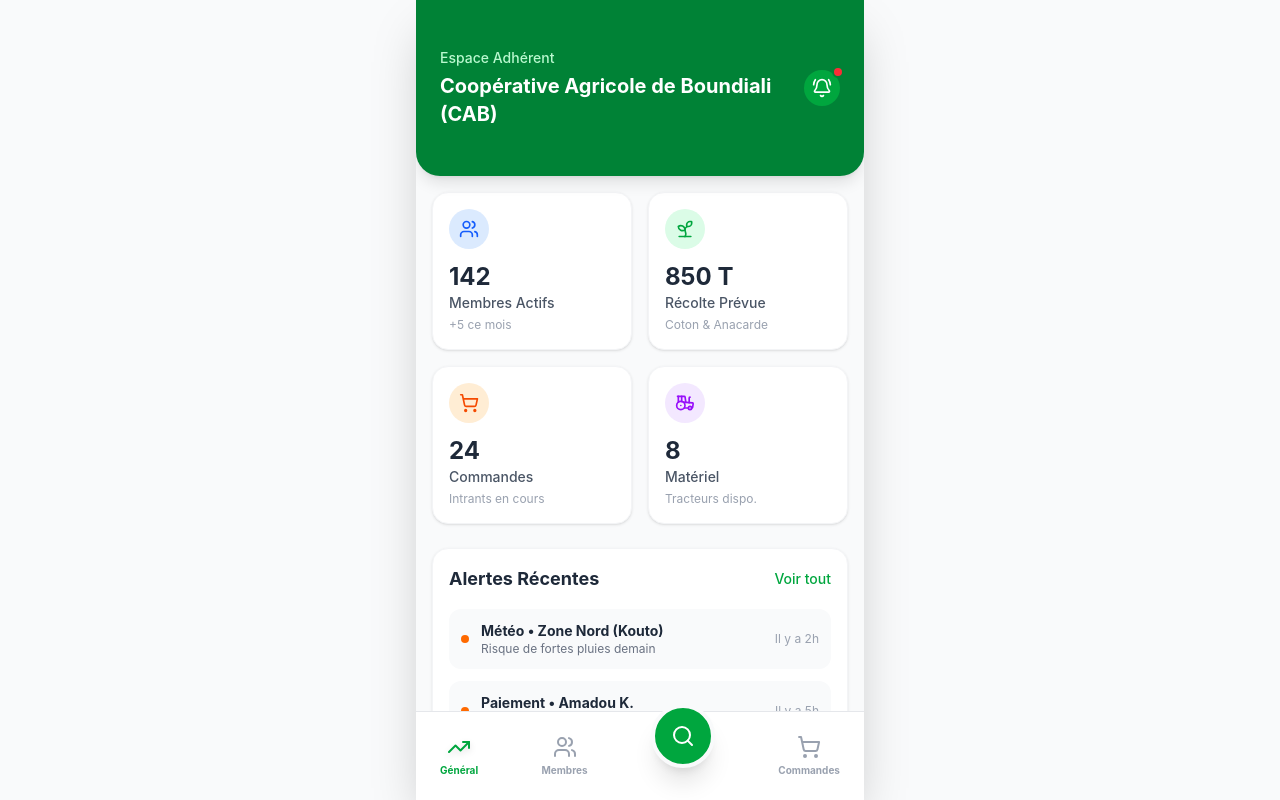
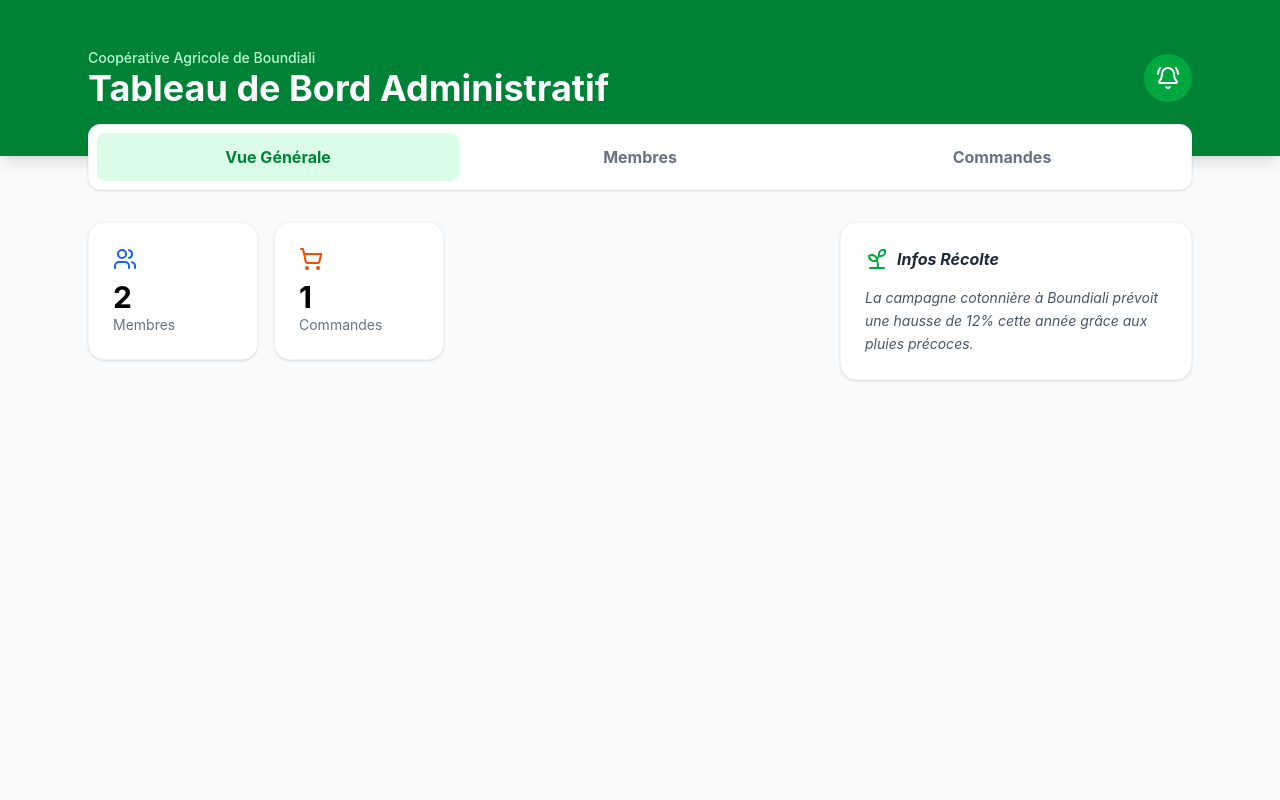
Before and after one commit to wonnansoro-svg/vitejs-vite-eyunclof, a React (Vite) app: page / in a window 1280 px wide. Built offline with nearby package versions, Linux system fonts and the light colour scheme.

Commit message:
Formulaire d'ajout des membres et commandes

```diff
--- a/src/CoopDashboard.tsx
+++ b/src/CoopDashboard.tsx
@@ -1,204 +1,220 @@
 import React, { useState } from 'react';
 import {
-  Users,
-  Tractor,
-  Sprout,
-  ShoppingCart,
-  BellRing,
-  TrendingUp,
-  MapPin,
-  Search,
-  ChevronRight,
-  Package,
-  CheckCircle2,
-  Clock
+  Users, Tractor, Sprout, ShoppingCart, BellRing,
+  TrendingUp, MapPin, Search, ChevronRight,
+  Package, CheckCircle2, Clock, Plus, X
 } from 'lucide-react';
 
-// --- 1. DÉFINITION DES TYPES ---
-interface CoopStat {
-  title: string;
-  value: string | number;
-  subtitle: string;
-  icon: React.ElementType;
-  color: string;
-  bg: string;
+// --- TYPES ---
+interface Member {
+  id: number;
+  nom: string;
+  village: string;
+  culture: string;
+  surface: string;
+  statut: string;
 }
 
-interface Alert {
-  id: number;
-  member: string;
-  type: string;
-  message: string;
+interface Order {
+  id: string;
+  produit: string;
+  qte: string;
   date: string;
+  statut: string;
 }
 
-// --- 2. VRAIES DONNÉES (Simulées) ---
-const mockMembers = [
-  { id: 1, nom: "Amadou Koné", village: "Kouto", culture: "Coton", surface: "5 ha", statut: "Actif" },
-  { id: 2, nom: "Fatouma Sylla", village: "Tengréla", culture: "Anacarde", surface: "12 ha", statut: "Actif" },
-  { id: 3, nom: "Seydou Traoré", village: "Boundiali", culture: "Maïs", surface: "3 ha", statut: "En attente" },
-  { id: 4, nom: "Mariam Ouattara", village: "Kolia", culture: "Coton", surface: "8 ha", statut: "Actif" },
-];
-
-const mockOrders = [
-  { id: "CMD-089", produit: "Engrais NPK 15-15-15", qte: "50 sacs", date: "Aujourd'hui", statut: "Livré" },
-  { id: "CMD-090", produit: "Semences de Maïs", qte: "20 kg", date: "Hier", statut: "En préparation" },
-  { id: "CMD-091", produit: "Produit Phytosanitaire", qte: "10 litres", date: "12 Mars", statut: "En attente" },
-];
-
-// --- 3. COMPOSANT PRINCIPAL ---
 const CoopDashboard: React.FC = () => {
   const [activeTab, setActiveTab] = useState<'overview' | 'members' | 'orders'>('overview');
-  const coopName = "Coopérative Agricole de Boundiali (CAB)";
+  const [showForm, setShowForm] = useState<boolean>(false);
 
-  const stats: CoopStat[] = [
-    { title: "Membres Actifs", value: 142, subtitle: "+5 ce mois", icon: Users, color: "text-blue-600", bg: "bg-blue-100" },
-    { title: "Récolte Prévue", value: "850 T", subtitle: "Coton & Anacarde", icon: Sprout, color: "text-green-600", bg: "bg-green-100" },
-    { title: "Commandes", value: 24, subtitle: "Intrants en cours", icon: ShoppingCart, color: "text-orange-600", bg: "bg-orange-100" },
-    { title: "Matériel", value: 8, subtitle: "Tracteurs dispo.", icon: Tractor, color: "text-purple-600", bg: "bg-purple-100" }
-  ];
+  // --- ÉTATS POUR LES DONNÉES (Saisie en direct) ---
+  const [members, setMembers] = useState<Member[]>([
+    { id: 1, nom: "Amadou Koné", village: "Kouto", culture: "Coton", surface: "5 ha", statut: "Actif" },
+    { id: 2, nom: "Fatouma Sylla", village: "Tengréla", culture: "Anacarde", surface: "12 ha", statut: "Actif" }
+  ]);
 
-  const alerts: Alert[] = [
-    { id: 1, member: "Zone Nord (Kouto)", type: "Météo", message: "Risque de fortes pluies demain", date: "Il y a 2h" },
-    { id: 2, member: "Amadou K.", type: "Paiement", message: "Cotisation annuelle reçue", date: "Il y a 5h" },
-  ];
+  const [orders, setOrders] = useState<Order[]>([
+    { id: "CMD-089", produit: "Engrais NPK", qte: "50 sacs", date: "23 Mars", statut: "Livré" }
+  ]);
 
-  // --- VUE: GÉNÉRAL (L'accueil) ---
-  const renderOverview = () => (
-    <>
-      <div className="grid grid-cols-2 gap-4 mb-6">
-        {stats.map((stat, index) => (
-          <div key={index} className="bg-white p-4 rounded-2xl shadow-sm border border-gray-100">
-            <div className={`w-10 h-10 rounded-full flex items-center justify-center ${stat.bg} ${stat.color} mb-3`}>
-              <stat.icon size={20} />
+  // --- ÉTATS POUR LES FORMULAIRES ---
+  const [newMember, setNewMember] = useState({ nom: '', village: '', culture: '', surface: '' });
+  const [newOrder, setNewOrder] = useState({ produit: '', qte: '' });
+
+  // --- FONCTIONS D'AJOUT ---
+  const addMember = (e: React.FormEvent) => {
+    e.preventDefault();
+    const member: Member = { ...newMember, id: Date.now(), statut: "Actif" };
+    setMembers([member, ...members]);
+    setNewMember({ nom: '', village: '', culture: '', surface: '' });
+    setShowForm(false);
+  };
+
+  const addOrder = (e: React.FormEvent) => {
+    e.preventDefault();
+    const order: Order = {
+      ...newOrder,
+      id: `CMD-${Math.floor(Math.random()*1000)}`,
+      date: "Aujourd'hui",
+      statut: "En attente"
+    };
+    setOrders([order, ...orders]);
+    setNewOrder({ produit: '', qte: '' });
+    setShowForm(false);
+  };
+
+  return (
+    <div className="min-h-screen bg-gray-50 pb-20">
+      {/* HEADER RESPONSIVE */}
+      <div className="bg-green-700 text-white shadow-lg">
+        <div className="max-w-6xl mx-auto px-6 py-8 md:py-12 flex justify-between items-center">
+          <div>
+            <p className="text-green-200 text-sm font-medium">Coopérative Agricole de Boundiali</p>
+            <h1 className="text-2xl md:text-4xl font-bold">Tableau de Bord Administratif</h1>
           </div>
-            <h3 className="text-2xl font-bold text-gray-800">{stat.value}</h3>
-            <p className="text-sm font-medium text-gray-600">{stat.title}</p>
-            <p className="text-xs text-gray-400 mt-1">{stat.subtitle}</p>
+          <button className="bg-green-600 p-3 rounded-full hover:bg-green-500 transition">
+            <BellRing size={24} />
+          </button>
         </div>
-        ))}
       </div>
 
-      <div className="bg-white rounded-2xl shadow-sm border border-gray-100 p-4 mb-6">
-        <div className="flex justify-between items-center mb-4">
-          <h2 className="text-lg font-bold text-gray-800">Alertes Récentes</h2>
-          <button className="text-green-600 text-sm font-medium">Voir tout</button>
+      <div className="max-w-6xl mx-auto px-4 md:px-6 -mt-8">
+        {/* NAVIGATION TABLETTE/PC (Haut) */}
+        <div className="hidden md:flex bg-white rounded-xl shadow-sm mb-8 p-2 border border-gray-100">
+          <button onClick={() => setActiveTab('overview')} className={`flex-1 py-3 rounded-lg font-bold transition ${activeTab === 'overview' ? 'bg-green-100 text-green-700' : 'text-gray-500 hover:bg-gray-50'}`}>Vue Générale</button>
+          <button onClick={() => setActiveTab('members')} className={`flex-1 py-3 rounded-lg font-bold transition ${activeTab === 'members' ? 'bg-green-100 text-green-700' : 'text-gray-500 hover:bg-gray-50'}`}>Membres</button>
+          <button onClick={() => setActiveTab('orders')} className={`flex-1 py-3 rounded-lg font-bold transition ${activeTab === 'orders' ? 'bg-green-100 text-green-700' : 'text-gray-500 hover:bg-gray-50'}`}>Commandes</button>
         </div>
-        <div className="space-y-3">
-          {alerts.map((alert) => (
-            <div key={alert.id} className="flex items-center justify-between p-3 bg-gray-50 rounded-xl">
-              <div className="flex items-center gap-3">
-                <div className="w-2 h-2 rounded-full bg-orange-500"></div>
-                <div>
-                  <p className="text-sm font-bold text-gray-800">{alert.type} • {alert.member}</p>
-                  <p className="text-xs text-gray-500">{alert.message}</p>
+
+        {/* CONTENU DYNAMIQUE */}
+        <div className="grid grid-cols-1 md:grid-cols-3 gap-6">
+
+          {/* Colonne Principale (S'adapte selon l'onglet) */}
+          <div className="md:col-span-2 space-y-6">
+
+            {activeTab === 'overview' && (
+              <div className="grid grid-cols-2 lg:grid-cols-4 gap-4">
+                <div className="bg-white p-6 rounded-2xl shadow-sm border border-gray-100">
+                  <Users className="text-blue-600 mb-2" />
+                  <p className="text-3xl font-bold">{members.length}</p>
+                  <p className="text-sm text-gray-500">Membres</p>
+                </div>
+                <div className="bg-white p-6 rounded-2xl shadow-sm border border-gray-100">
+                  <ShoppingCart className="text-orange-600 mb-2" />
+                  <p className="text-3xl font-bold">{orders.length}</p>
+                  <p className="text-sm text-gray-500">Commandes</p>
                 </div>
               </div>
-              <span className="text-xs text-gray-400">{alert.date}</span>
+            )}
+
+            {activeTab === 'members' && (
+              <div className="bg-white rounded-2xl p-6 shadow-sm border border-gray-100">
+                <div className="flex justify-between items-center mb-6">
+                  <h2 className="text-xl font-bold italic">Liste des Membres</h2>
+                  <button onClick={() => setShowForm(true)} className="bg-green-600 text-white px-4 py-2 rounded-lg flex items-center gap-2 hover:bg-green-700">
+                    <Plus size={18} /> Nouveau Membre
+                  </button>
+                </div>
+                <div className="grid gap-4">
+                  {members.map(m => (
+                    <div key={m.id} className="flex items-center justify-between p-4 bg-gray-50 rounded-xl">
+                      <div className="flex items-center gap-4">
+                        <div className="w-12 h-12 bg-green-200 rounded-full flex items-center justify-center font-bold text-green-800">{m.nom[0]}</div>
+                        <div>
+                          <p className="font-bold">{m.nom}</p>
+                          <p className="text-sm text-gray-500">{m.village} • {m.culture}</p>
+                        </div>
+                      </div>
+                      <span className="text-xs bg-green-100 text-green-700 px-2 py-1 rounded-full font-bold">{m.statut}</span>
                     </div>
                   ))}
                 </div>
               </div>
-    </>
-  );
+            )}
 
-  // --- VUE: MEMBRES ---
-  const renderMembers = () => (
-    <div className="bg-white rounded-2xl shadow-sm border border-gray-100 p-4 mb-6">
-      <h2 className="text-lg font-bold text-gray-800 mb-4">Annuaire des Membres</h2>
-      <div className="space-y-4">
-        {mockMembers.map((member) => (
-          <div key={member.id} className="flex items-center justify-between p-3 border border-gray-100 rounded-xl hover:bg-gray-50 transition">
-            <div className="flex items-center gap-3">
-              <div className="w-10 h-10 rounded-full bg-green-100 flex items-center justify-center text-green-700 font-bold">
-                {member.nom.charAt(0)}
+            {activeTab === 'orders' && (
+              <div className="bg-white rounded-2xl p-6 shadow-sm border border-gray-100">
+                <div className="flex justify-between items-center mb-6">
+                  <h2 className="text-xl font-bold italic">Commandes d'Intrants</h2>
+                  <button onClick={() => setShowForm(true)} className="bg-blue-600 text-white px-4 py-2 rounded-lg flex items-center gap-2 hover:bg-blue-700">
+                    <Plus size={18} /> Nouvelle Commande
+                  </button>
                 </div>
-              <div>
-                <p className="text-sm font-bold text-gray-800">{member.nom}</p>
-                <div className="flex items-center gap-1 text-xs text-gray-500 mt-1">
-                  <MapPin size={12} /> {member.village} • {member.culture} ({member.surface})
+                <div className="grid grid-cols-1 sm:grid-cols-2 gap-4">
+                  {orders.map(o => (
+                    <div key={o.id} className="p-4 border border-gray-100 rounded-xl bg-gray-50">
+                      <div className="flex justify-between mb-2 italic">
+                        <span className="font-bold text-blue-600">{o.id}</span>
+                        <span className="text-xs text-gray-400">{o.date}</span>
                       </div>
-              </div>
-            </div>
-            <ChevronRight size={16} className="text-gray-400" />
-          </div>
-        ))}
-      </div>
-    </div>
-  );
-
-  // --- VUE: COMMANDES ---
-  const renderOrders = () => (
-    <div className="bg-white rounded-2xl shadow-sm border border-gray-100 p-4 mb-6">
-      <h2 className="text-lg font-bold text-gray-800 mb-4">Suivi des Intrants</h2>
-      <div className="space-y-4">
-        {mockOrders.map((order) => (
-          <div key={order.id} className="p-4 border border-gray-100 rounded-xl">
-            <div className="flex justify-between items-start mb-2">
-              <div className="flex items-center gap-2">
-                <Package size={18} className="text-blue-500" />
-                <span className="text-sm font-bold text-gray-800">{order.id}</span>
-              </div>
-              <span className="text-xs font-medium text-gray-500">{order.date}</span>
-            </div>
-            <p className="text-sm text-gray-800 mb-1">{order.produit}</p>
-            <p className="text-xs text-gray-500 mb-3">Quantité: {order.qte}</p>
-            <div className="flex items-center gap-1">
-              {order.statut === "Livré" ? <CheckCircle2 size={14} className="text-green-500" /> : <Clock size={14} className="text-orange-500" />}
-              <span className={`text-xs font-bold ${order.statut === "Livré" ? "text-green-600" : "text-orange-600"}`}>
-                {order.statut}
-              </span>
+                      <p className="font-medium">{o.produit}</p>
+                      <p className="text-sm text-gray-500 mb-2">Quantité : {o.qte}</p>
+                      <div className="flex items-center gap-2 text-xs font-bold text-orange-600">
+                        <Clock size={14} /> {o.statut}
                       </div>
                     </div>
                   ))}
                 </div>
               </div>
-  );
+            )}
+          </div>
 
-  return (
-    <div className="flex flex-col h-full relative bg-gray-50 max-w-md mx-auto shadow-2xl overflow-hidden">
-
-      {/* Header fixe */}
-      <div className="bg-green-700 text-white px-6 pt-12 pb-6 rounded-b-3xl shadow-lg z-10">
-        <div className="flex justify-between items-center mb-6">
-          <div>
-            <p className="text-green-200 text-sm font-medium mb-1">Espace Adhérent</p>
-            <h1 className="text-xl font-bold">{coopName}</h1>
+          {/* Colonne Latérale (Visible sur PC) */}
+          <div className="hidden md:block space-y-6 italic">
+            <div className="bg-white p-6 rounded-2xl shadow-sm border border-gray-100">
+              <h3 className="font-bold text-gray-800 mb-4 flex items-center gap-2">
+                <Sprout className="text-green-600" /> Infos Récolte
+              </h3>
+              <p className="text-sm text-gray-600 leading-relaxed">
+                La campagne cotonnière à Boundiali prévoit une hausse de 12% cette année grâce aux pluies précoces.
+              </p>
             </div>
-          <div className="relative">
-            <div className="bg-green-600 p-2 rounded-full">
-              <BellRing size={20} className="text-white" />
-            </div>
-            <span className="absolute -top-1 -right-1 bg-red-500 w-3 h-3 rounded-full border-2 border-green-700"></span>
           </div>
         </div>
       </div>
 
-      {/* Contenu dynamique au centre */}
-      <div className="flex-1 overflow-y-auto px-4 -mt-4 pt-8 pb-24 z-0">
-        {activeTab === 'overview' && renderOverview()}
-        {activeTab === 'members' && renderMembers()}
-        {activeTab === 'orders' && renderOrders()}
+      {/* MODAL DE SAISIE (Formulaire) */}
+      {showForm && (
+        <div className="fixed inset-0 bg-black/50 flex items-center justify-center p-4 z-[100]">
+          <div className="bg-white rounded-3xl p-6 w-full max-w-md shadow-2xl">
+            <div className="flex justify-between items-center mb-6">
+              <h2 className="text-xl font-bold italic">
+                {activeTab === 'members' ? 'Ajouter un Membre' : 'Nouvelle Commande'}
+              </h2>
+              <button onClick={() => setShowForm(false)} className="text-gray-400 hover:text-gray-600"><X /></button>
             </div>
 
-      {/* Barre de navigation fixe en bas */}
-      <div className="absolute bottom-0 w-full bg-white border-t border-gray-200 px-6 py-3 flex justify-between items-center z-50">
-        <button onClick={() => setActiveTab('overview')} className={`flex flex-col items-center transition-colors ${activeTab === 'overview' ? 'text-green-600' : 'text-gray-400 hover:text-green-500'}`}>
-          <TrendingUp size={24} className={activeTab === 'overview' ? 'drop-shadow-md' : ''} />
-          <span className="text-[10px] font-bold mt-1">Général</span>
+            {activeTab === 'members' ? (
+              <form onSubmit={addMember} className="space-y-4">
+                <input required placeholder="Nom complet" className="w-full p-3 bg-gray-50 rounded-xl border-none focus:ring-2 focus:ring-green-500" value={newMember.nom} onChange={e => setNewMember({...newMember, nom: e.target.value})} />
+                <input required placeholder="Village" className="w-full p-3 bg-gray-50 rounded-xl border-none focus:ring-2 focus:ring-green-500" value={newMember.village} onChange={e => setNewMember({...newMember, village: e.target.value})} />
+                <div className="grid grid-cols-2 gap-4">
+                  <input required placeholder="Culture" className="w-full p-3 bg-gray-50 rounded-xl border-none focus:ring-2 focus:ring-green-500" value={newMember.culture} onChange={e => setNewMember({...newMember, culture: e.target.value})} />
+                  <input required placeholder="Surface (ha)" className="w-full p-3 bg-gray-50 rounded-xl border-none focus:ring-2 focus:ring-green-500" value={newMember.surface} onChange={e => setNewMember({...newMember, surface: e.target.value})} />
+                </div>
+                <button type="submit" className="w-full bg-green-600 text-white py-4 rounded-xl font-bold shadow-lg hover:bg-green-700 transition">Enregistrer le Membre</button>
+              </form>
+            ) : (
+              <form onSubmit={addOrder} className="space-y-4">
+                <input required placeholder="Nom de l'intrant (ex: Engrais)" className="w-full p-3 bg-gray-50 rounded-xl border-none focus:ring-2 focus:ring-blue-500" value={newOrder.produit} onChange={e => setNewOrder({...newOrder, produit: e.target.value})} />
+                <input required placeholder="Quantité (ex: 10 sacs)" className="w-full p-3 bg-gray-50 rounded-xl border-none focus:ring-2 focus:ring-blue-500" value={newOrder.qte} onChange={e => setNewOrder({...newOrder, qte: e.target.value})} />
+                <button type="submit" className="w-full bg-blue-600 text-white py-4 rounded-xl font-bold shadow-lg hover:bg-blue-700 transition">Valider la Commande</button>
+              </form>
+            )}
+          </div>
+        </div>
+      )}
+
+      {/* NAVIGATION MOBILE (Fixe en bas) */}
+      <div className="md:hidden fixed bottom-0 w-full bg-white border-t px-6 py-3 flex justify-between items-center z-50">
+        <button onClick={() => setActiveTab('overview')} className={`flex flex-col items-center ${activeTab === 'overview' ? 'text-green-600' : 'text-gray-400'}`}>
+          <TrendingUp size={24} /><span className="text-[10px] font-bold">Général</span>
         </button>
-        <button onClick={() => setActiveTab('members')} className={`flex flex-col items-center transition-colors ${activeTab === 'members' ? 'text-green-600' : 'text-gray-400 hover:text-green-500'}`}>
-          <Users size={24} />
-          <span className="text-[10px] font-bold mt-1">Membres</span>
+        <button onClick={() => setActiveTab('members')} className={`flex flex-col items-center ${activeTab === 'members' ? 'text-green-600' : 'text-gray-400'}`}>
+          <Users size={24} /><span className="text-[10px] font-bold">Membres</span>
         </button>
-        <div className="relative -top-5">
-          <button className="bg-green-600 text-white p-4 rounded-full shadow-xl flex items-center justify-center border-4 border-gray-50 hover:bg-green-700 transition">
-            <Search size={24} />
-          </button>
-        </div>
-        <button onClick={() => setActiveTab('orders')} className={`flex flex-col items-center transition-colors ${activeTab === 'orders' ? 'text-green-600' : 'text-gray-400 hover:text-green-500'}`}>
-          <ShoppingCart size={24} />
-          <span className="text-[10px] font-bold mt-1">Commandes</span>
+        <button onClick={() => setActiveTab('orders')} className={`flex flex-col items-center ${activeTab === 'orders' ? 'text-green-600' : 'text-gray-400'}`}>
+          <ShoppingCart size={24} /><span className="text-[10px] font-bold">Commandes</span>
         </button>
       </div>
     </div>
```
Lines whose indentation alone changed are shown as unchanged.
